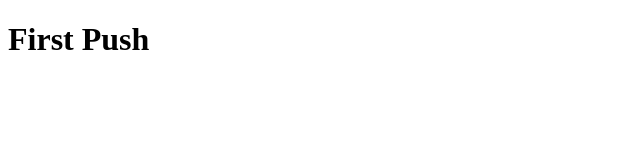
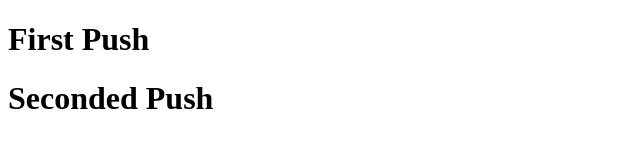
Before and after one commit to Talish43/VSRepository, a plain HTML site: page index.html in a window 1280 px wide. Shown: the whole page, without its empty margins (0-640 px from the left). Drawn offline with Linux system fonts and the light colour scheme.

Commit message:
First Commit

```diff
--- a/index.html
+++ b/index.html
@@ -8,5 +8,6 @@
 </head>
 <body>
     <h1>First Push</h1>
+    <h1>Seconded Push</h1>
 </body>
 </html>
```
